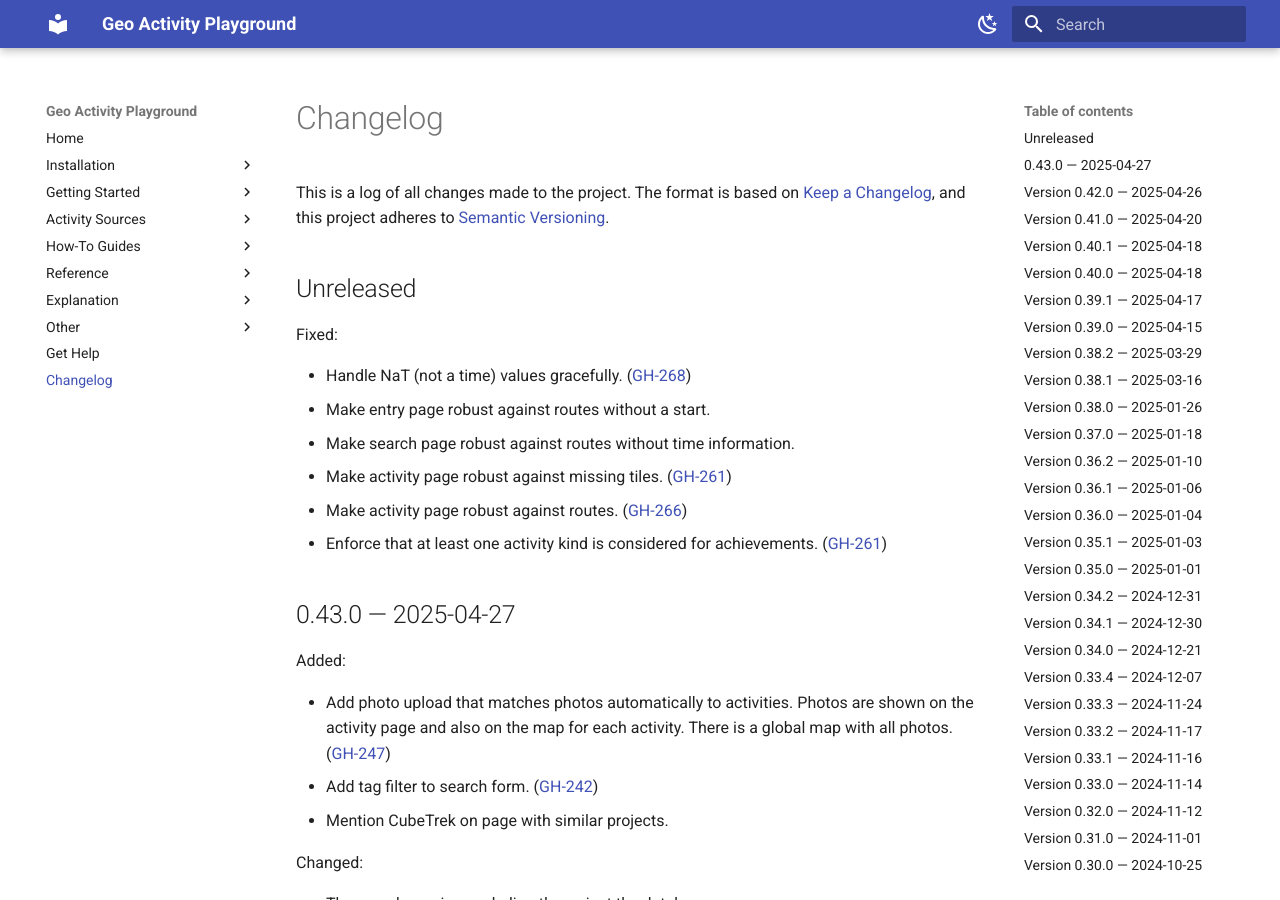
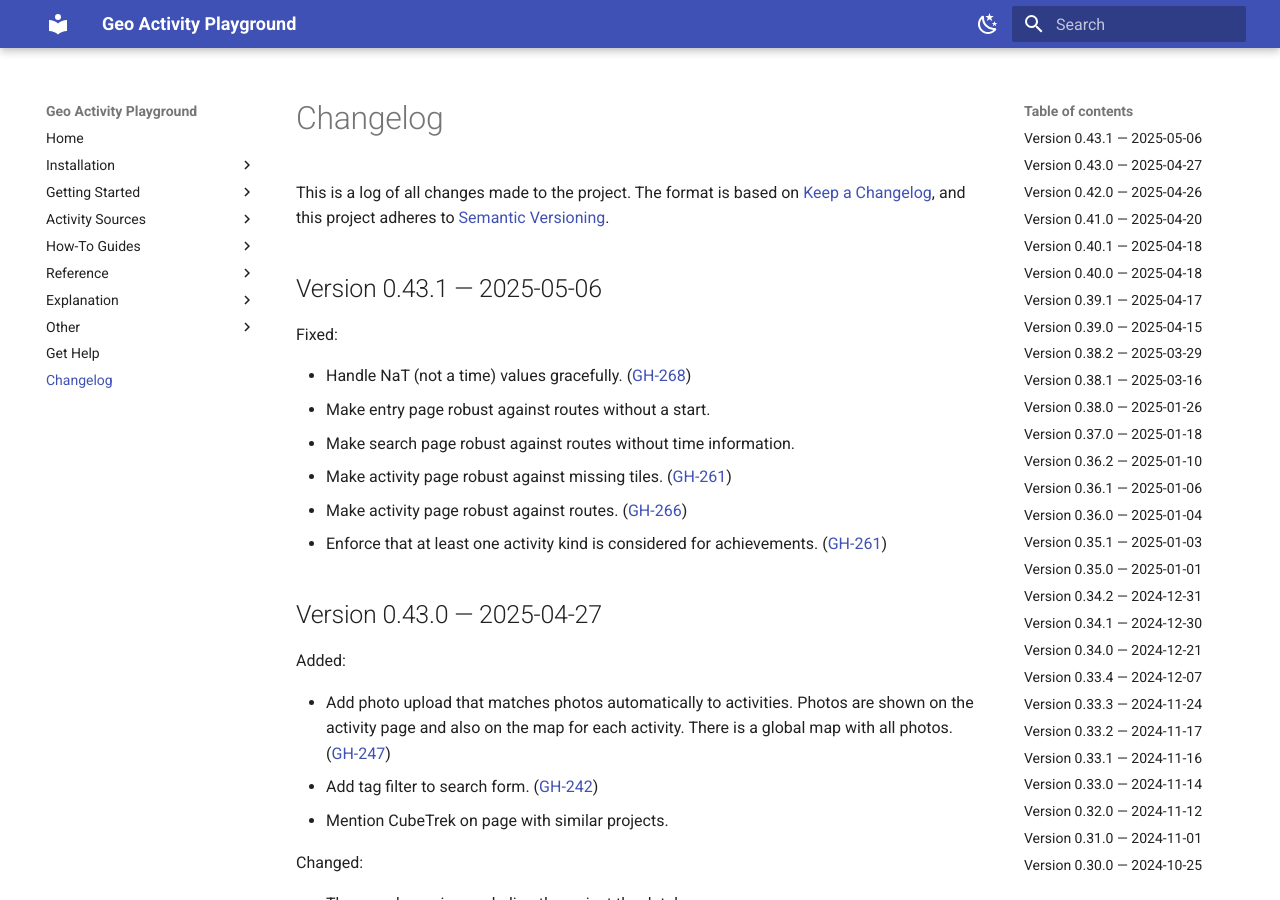
Before and after one commit to martin-ueding/geo-activity-playground, an MkDocs documentation site: the page built from docs/changelog.md, in a window 1280 px wide and 900 px high. Built offline with MkDocs 1.6.1 and Material for MkDocs 9.7.7, drawn with Linux system fonts in a browser that asks for light colours.

Commit message:
chore: Bump version to 0.43.1

```diff
--- a/docs/changelog.md
+++ b/docs/changelog.md
@@ -15,7 +15,7 @@ Types of changes
 ([GH-000](https://github.com/martin-ueding/geo-activity-playground/issues/000))
 -->
 
-## Unreleased
+## Version 0.43.1 — 2025-05-06
 
 Fixed:
 
@@ -26,7 +26,7 @@ Fixed:
 - Make activity page robust against routes. ([GH-266](https://github.com/martin-ueding/geo-activity-playground/issues/266))
 - Enforce that at least one activity kind is considered for achievements. ([GH-261](https://github.com/martin-ueding/geo-activity-playground/issues/261))
 
-## 0.43.0 — 2025-04-27
+## Version 0.43.0 — 2025-04-27
 
 Added:
 
--- a/pyproject.toml
+++ b/pyproject.toml
@@ -1,6 +1,6 @@
 [tool.poetry]
 name = "geo-activity-playground"
-version = "0.43.0"
+version = "0.43.1"
 description = "Analysis of geo data activities like rides, runs or hikes."
 authors = ["Martin Ueding <mu@martin-ueding.de>"]
 license = "MIT"
```
